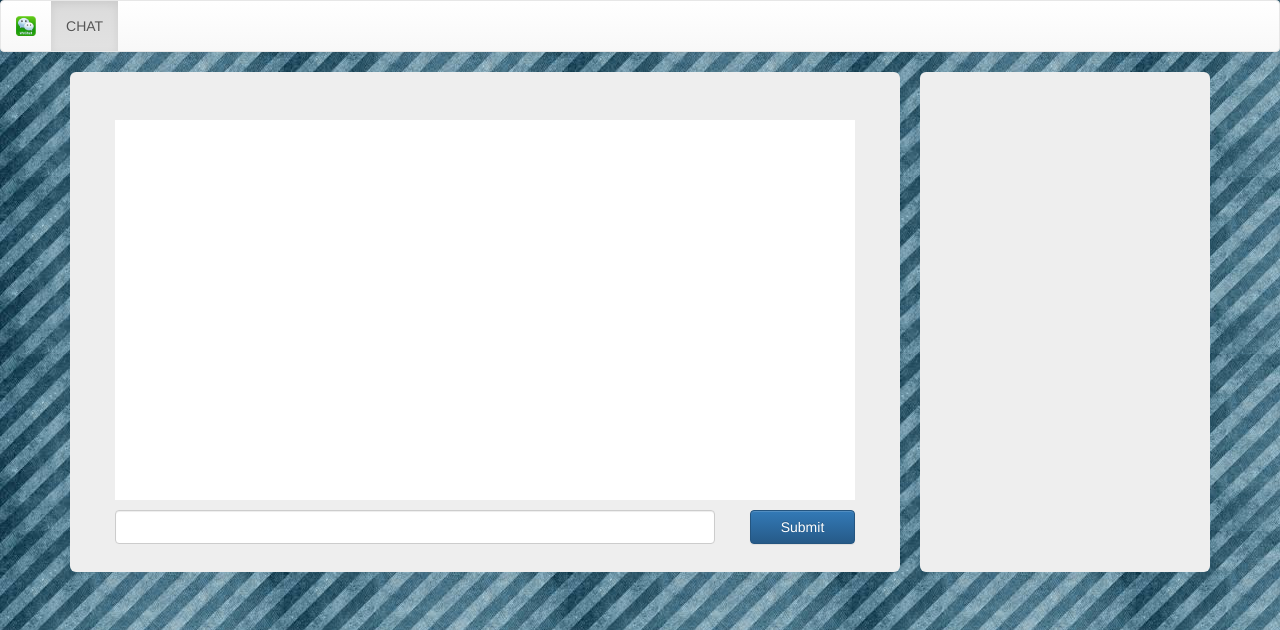
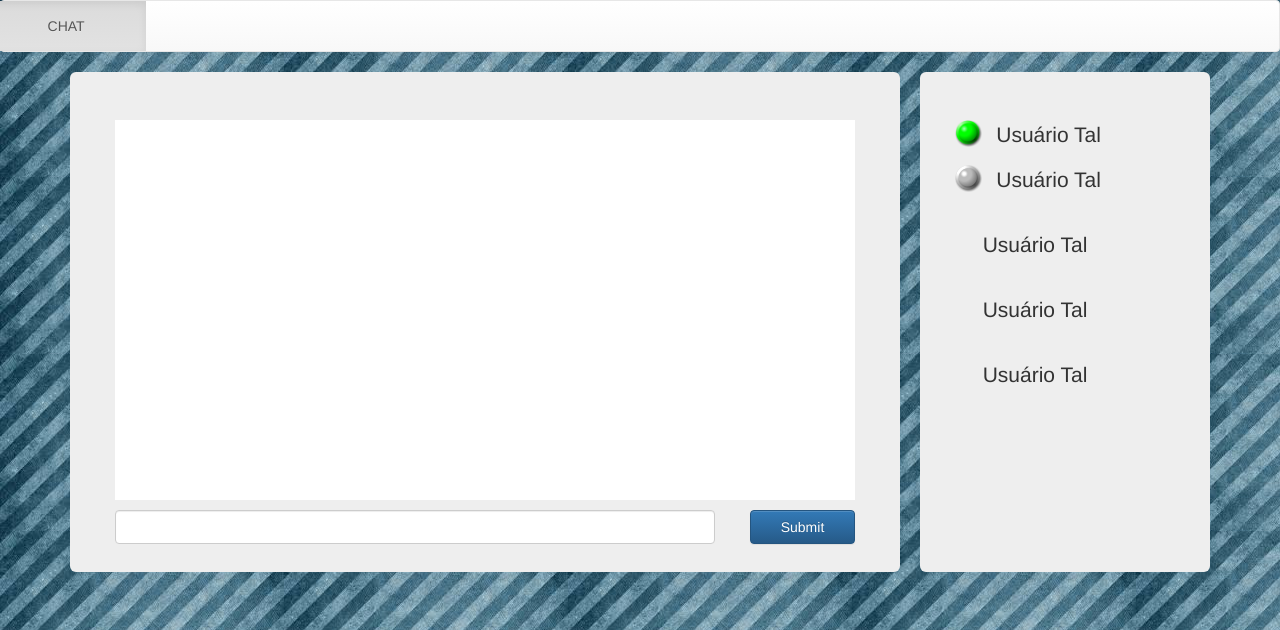
Before and after one commit to IFGO/ProjetoCHAT, a PHP site: page /paginaChat.html in a window 1280 px wide. Shown: the top 630 px of the page. Run offline with PHP 8.4, Linux system fonts and the light colour scheme; a stand-in replaces the project's code that opens the database connection.

Commit message:
#3 Construção da lista que contempla os usuários que estão online e offline.

```diff
--- a/css/home.css
+++ b/css/chat.css
@@ -1,5 +1,5 @@
 body{
-	background-image: url("images/fundo.jpg");
+  background-image: url("images/fundo.jpg");
 }
 #container1{
 
@@ -24,7 +24,7 @@
   width: 600px;
 }
 #texto input{
-	width: 600px;
+  width: 600px;
 }
 #enviar{
   float: right;
@@ -32,5 +32,23 @@
   width: 105px;
 }
 #enviar input{
-	width: 105px;
+  width: 105px;
 }
+#online{
+  width: 17%;
+  position: relative;
+  float: left;
+}
+#offline{
+  width: 17%;
+  position: relative;
+  float: left;
+}
+ul{
+  position: relative;
+  right: 65px;
+}
+li{
+  list-style-type: none;
+  width: 160px;
+}
--- a/paginaChat.html
+++ b/paginaChat.html
@@ -6,12 +6,20 @@
 		<link rel="stylesheet" href="css/bootstrap.css" />
 		<link rel="stylesheet" href="css/bootstrap-theme.css" />
 		<link rel="stylesheet" href="css/bootstrap-theme.min.css" />
-		<link rel="stylesheet" href="css/home.css" />
-
-		<script src="js/jquery-2.1.3.min.js" type="text/javascript"></script>
+		<link rel="stylesheet" href="css/chat.css" />
+                <script language="javascript" src="js/jquery-2.1.3.min.js"></script>
 		<script src="js/bootstrap.min.js"  type="text/javascript"></script>
                 <script src="js/chat.js"  type="text/javascript"></script>
 		<title>Página Chat</title>
+
+                <script>
+                         $(document).ready(function(){
+
+                                  $('#online').attr("src","images/on.png");
+                                  $('#offline').attr("src","images/off.png");
+
+                          });
+                </script>
 	</head>
 
 	<body>
@@ -52,8 +60,26 @@
 
 			</div>
 			<div class="jumbotron" id="BlocoUsuarios">
+                            <ul>
+                                <li>
+                                    <img id="online" /><p>Usuário Tal</p>
+                                </li>
+                                <li>
+                                    <img id="offline" /><p>Usuário Tal</p>
+                                </li>
+                                <li>
+                                    <img src="" /><p>Usuário Tal</p>
+                                </li>
+                                <li>
+                                    <img src="" /><p>Usuário Tal</p>
+                                </li>
+                                <li>
+                                    <img src="" /><p>Usuário Tal</p>
+                                </li>
+                            </ul>
 
-			</div>
+      			</div>
+
 		</div>
 
 		</center>
```
Also changed, not shown: images/off.png (added), images/on.png (added).
